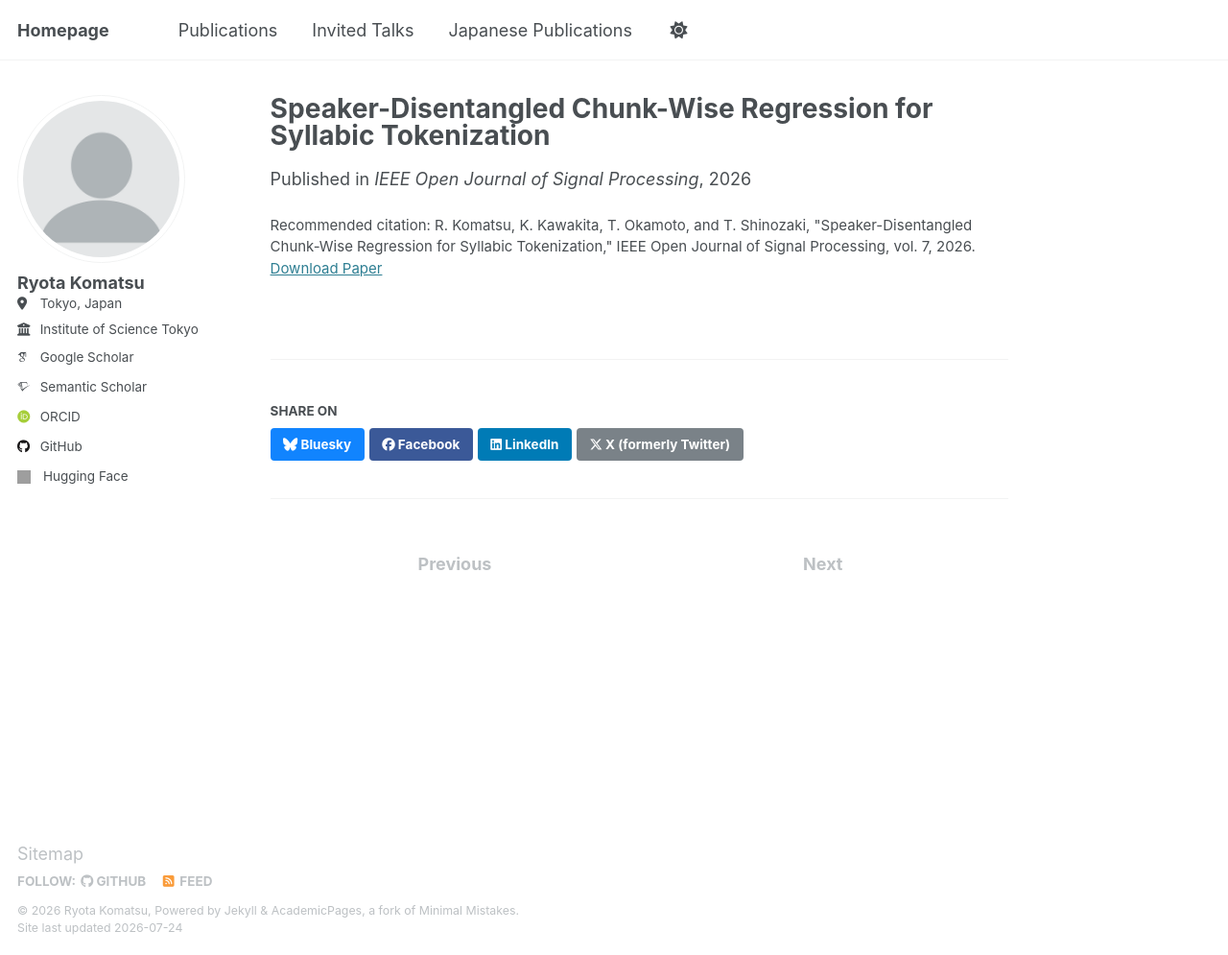
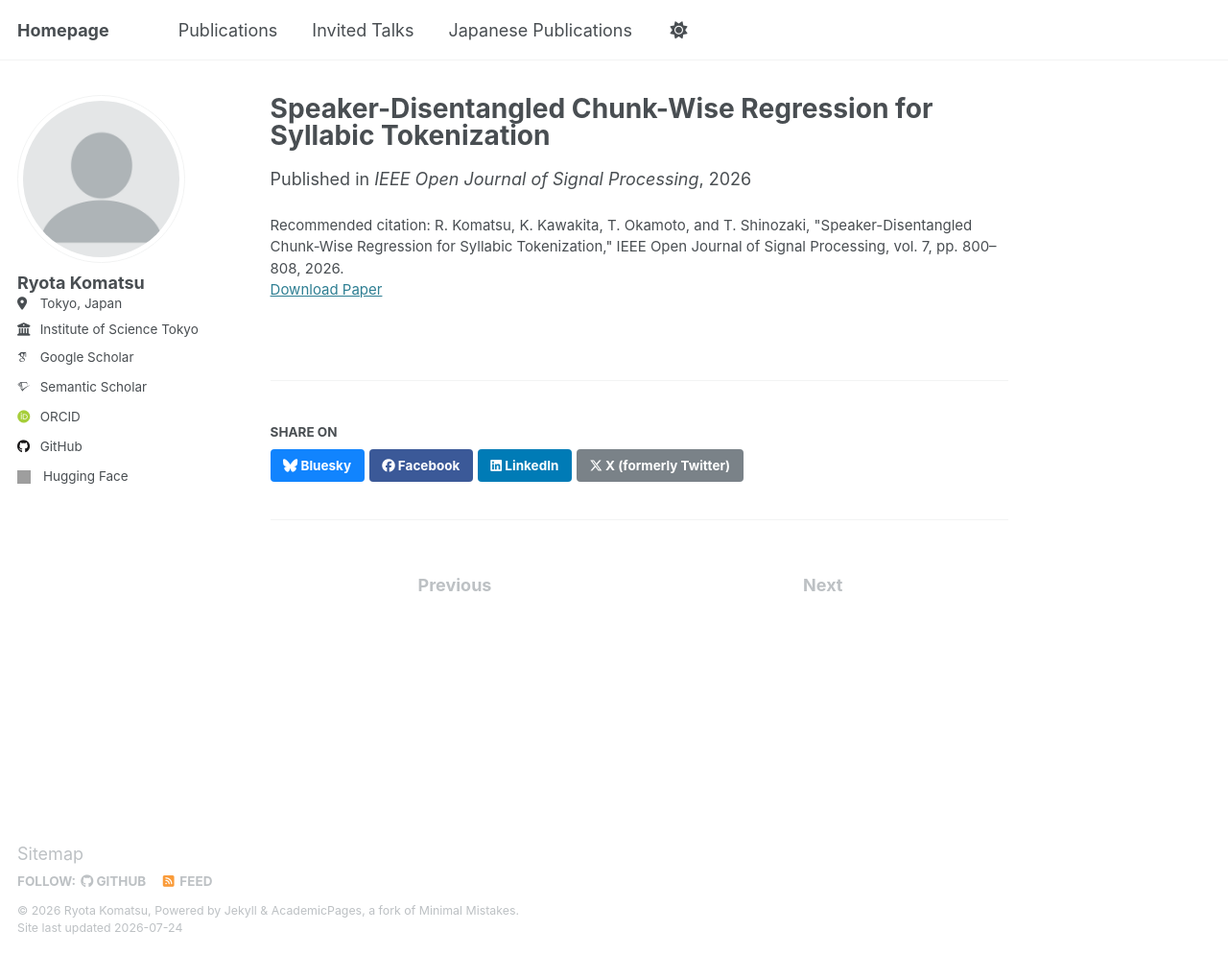
Before and after one commit to ryota-komatsu/ryota-komatsu.github.io, a Jekyll site: the page built from _publications/2026-ojsp.md, in a window 1280 px wide and 995 px high. Shown: the whole window at 96% size. Built offline with Jekyll 4.4.1, drawn with Linux system fonts in a browser that asks for light colours; some web fonts are replaced; grey boxes are pictures that could not be loaded.

Commit message:
add pages to citation

```diff
--- a/_publications/2026-ojsp.md
+++ b/_publications/2026-ojsp.md
@@ -7,5 +7,5 @@ date: 2026-07-04
 venue: 'IEEE Open Journal of Signal Processing'
 paperurl: 'https://arxiv.org/abs/2607.04064'
 codeurl: 'https://github.com/ryota-komatsu/speaker_disentangled_hubert'
-citation: 'R. Komatsu, K. Kawakita, T. Okamoto, and T. Shinozaki, "Speaker-Disentangled Chunk-Wise Regression for Syllabic Tokenization," IEEE Open Journal of Signal Processing, vol. 7, 2026.'
+citation: 'R. Komatsu, K. Kawakita, T. Okamoto, and T. Shinozaki, "Speaker-Disentangled Chunk-Wise Regression for Syllabic Tokenization," IEEE Open Journal of Signal Processing, vol. 7, pp. 800–808, 2026.'
 ---
```
